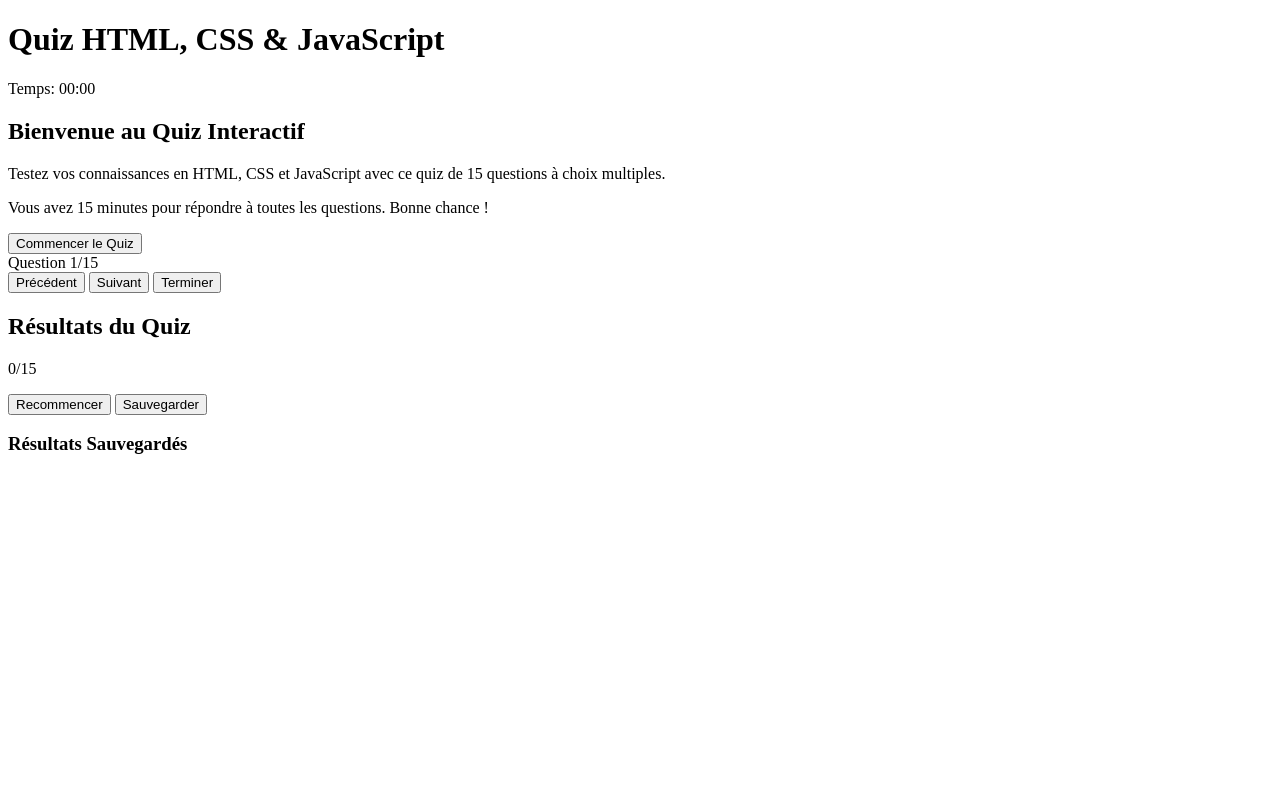
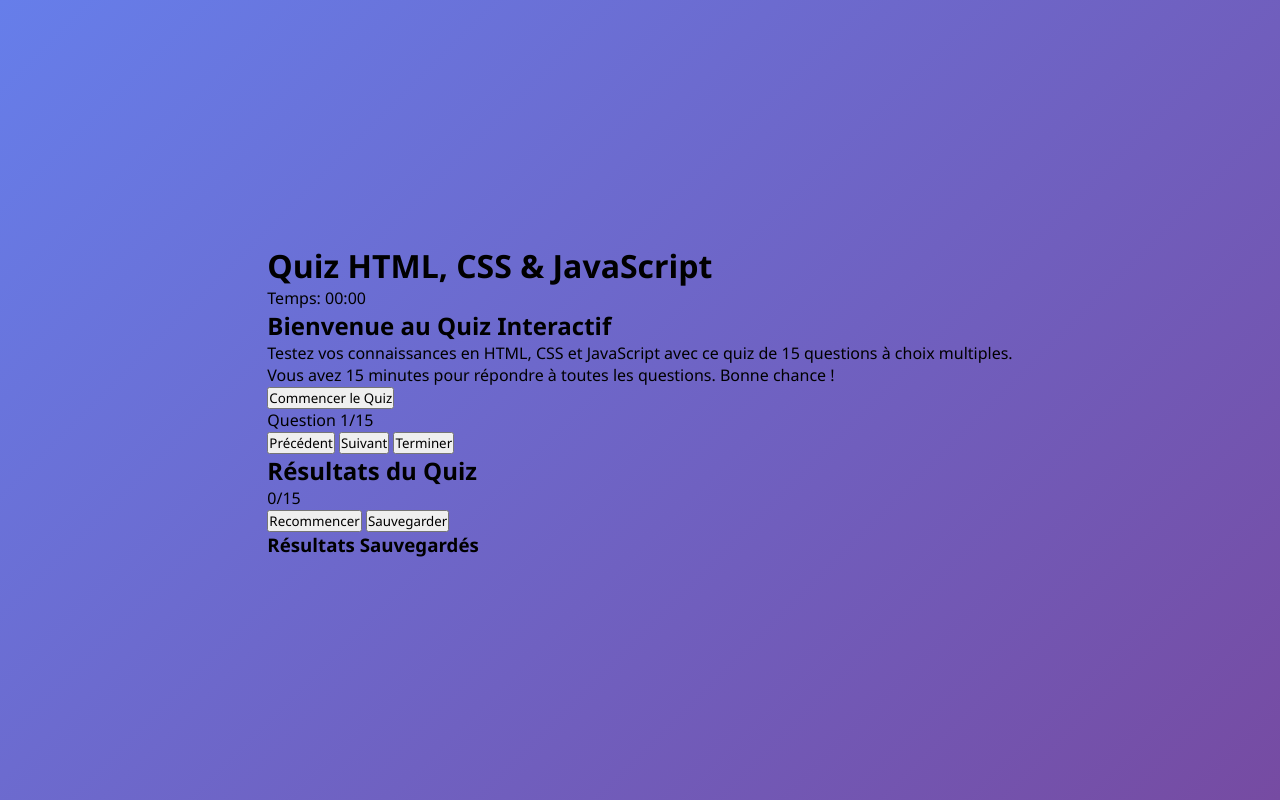
Before and after one commit to LAouini-Rimel/LAouini_Rimel_quiz_html_css_js, a plain HTML site: page index.html in a window 1280 px wide. Drawn offline with Linux system fonts and the light colour scheme; a script that the page names is missing; files whose address does not match are found by name.

Commit message:
lien entre le fichier html et le fichier css

```diff
--- a/index.html
+++ b/index.html
@@ -4,7 +4,7 @@
     <meta charset="UTF-8">
     <meta name="viewport" content="width=device-width, initial-scale=1.0">
     <title>Quiz HTML, CSS & JavaScript</title>
-    <link rel="stylesheet" href="style.css">
+    <link rel="stylesheet" href="C:\Users\laoui\OneDrive\Bureau\laouini_rimel_quiz_html_css_js\style css.css">
 </head>
 <body>
     <div class="quiz-container">
```
